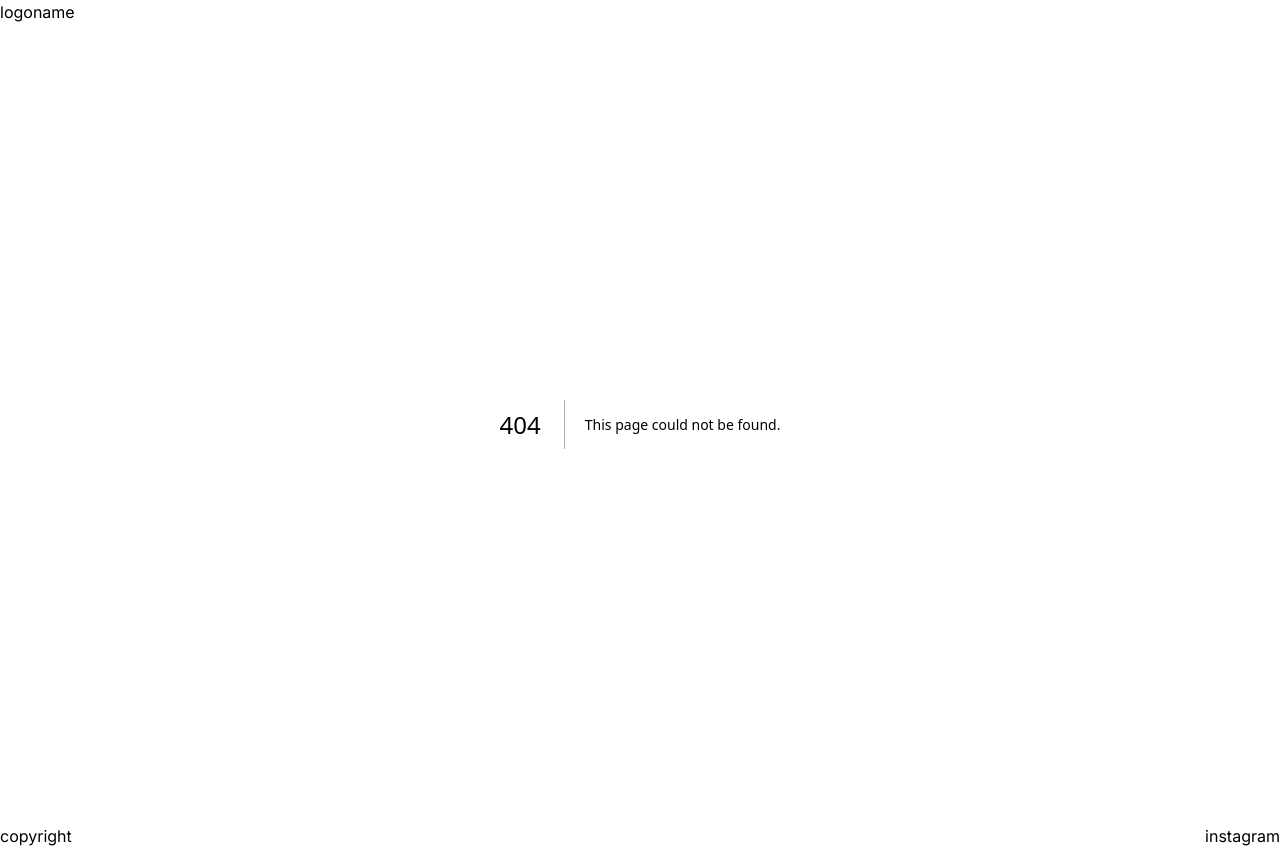
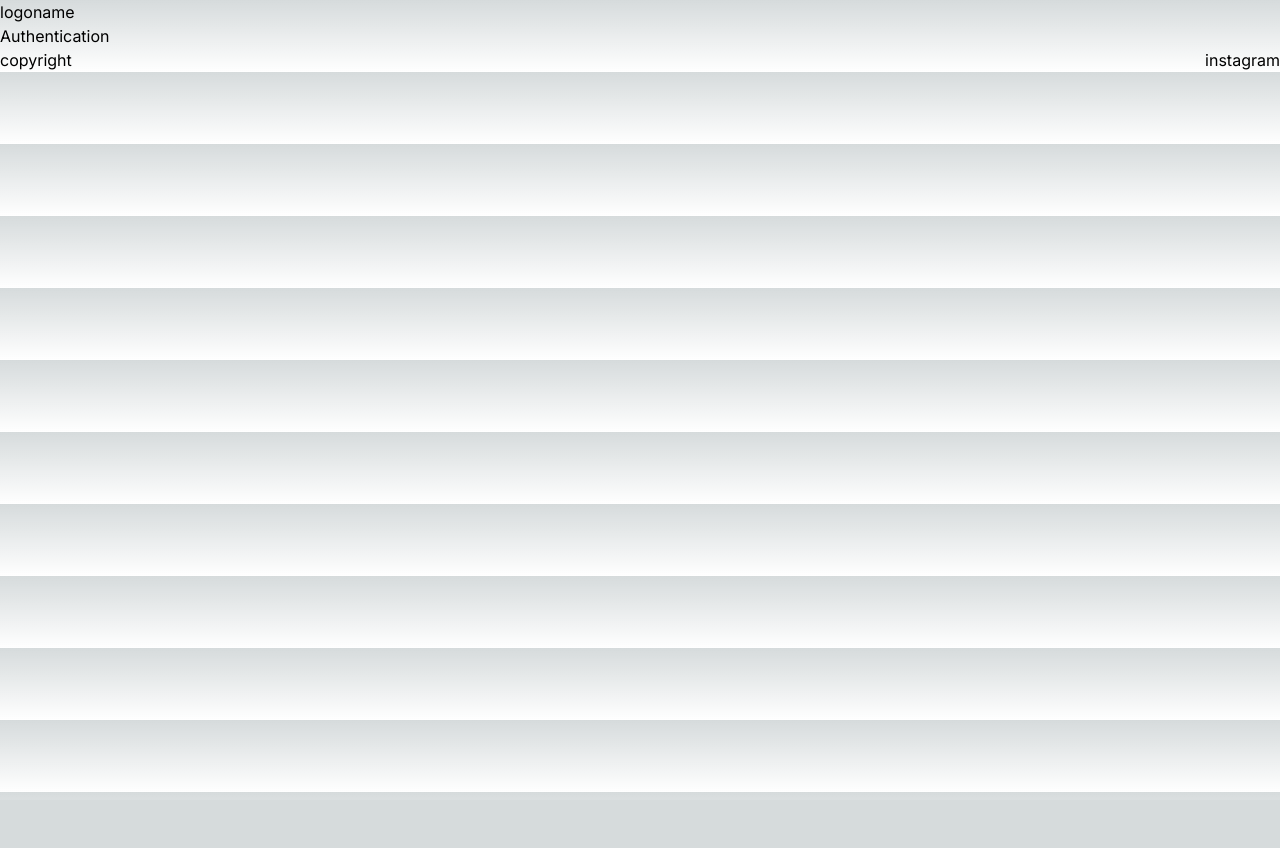
Before and after one commit to biniruu/gallery, a Next.js app: page /login in a window 1280 px wide. Before the commit this address had no page. After the commit the page ends 800 px from the top, so only its background shows below. Built offline with nearby package versions, Linux system fonts and the light colour scheme.

Commit message:
feat: create login page

```diff
--- /dev/null
+++ b/src/app/login/page.tsx
@@ -0,0 +1,10 @@
+function Auth() {
+  return (
+    <div>
+      {/* TODO: login authentication */}
+      <h1>Authentication</h1>
+    </div>
+  )
+}
+
+export default Auth
```
